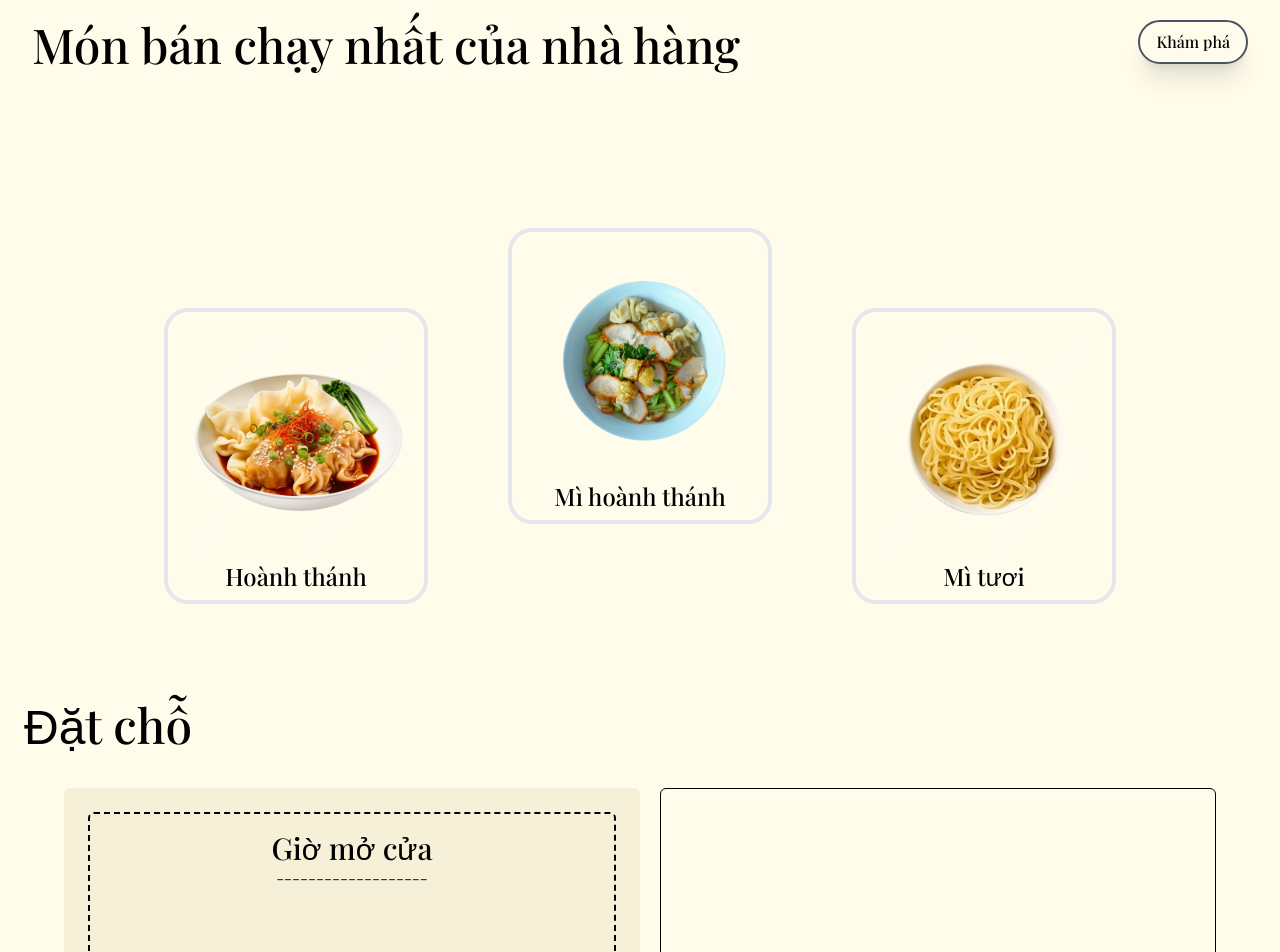
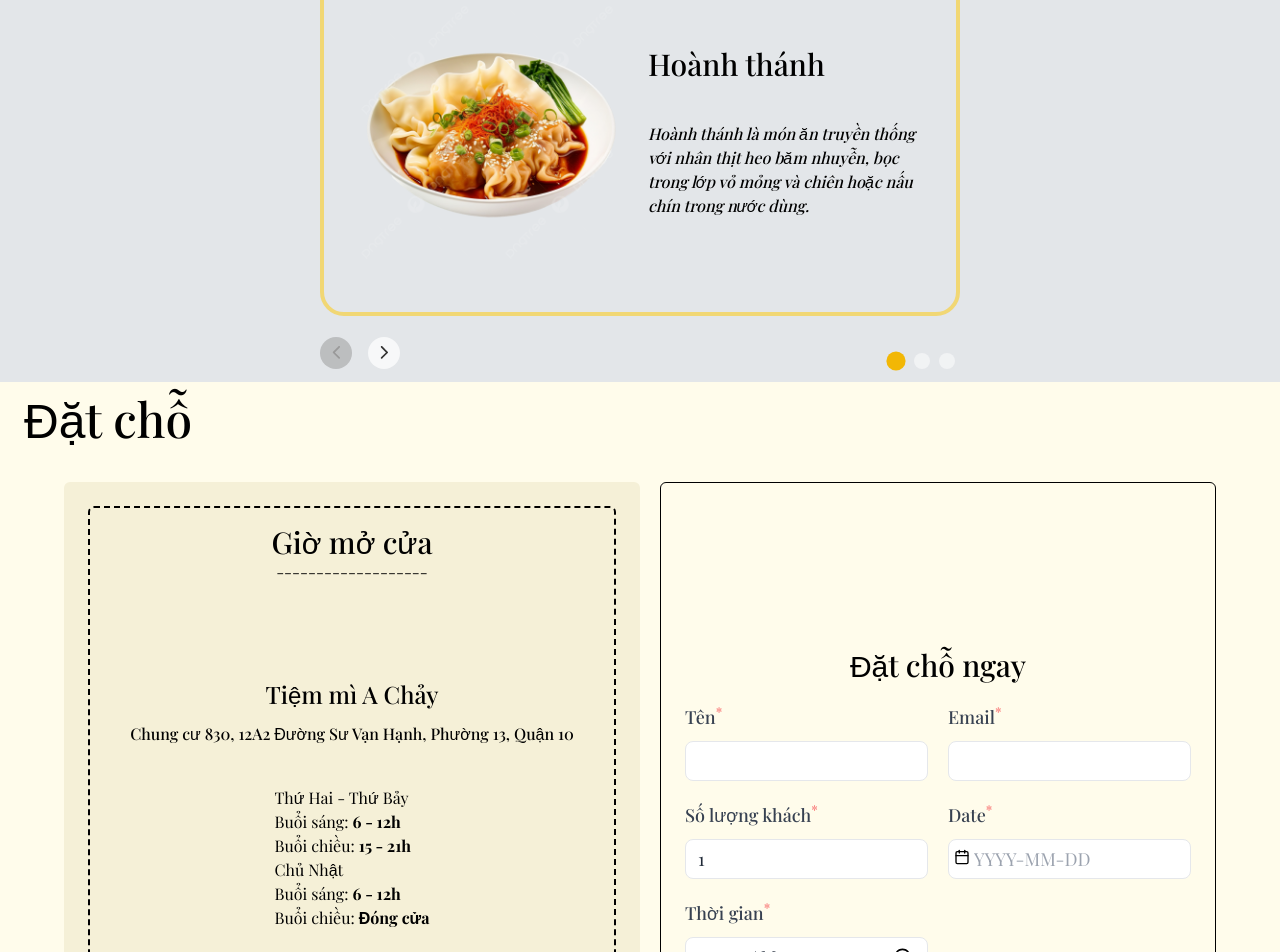
Before and after one commit to GlifeTyson/achay-noodle, a Next.js app: page / in a window 1280 px wide. Shown: the part 860-1812 px from the top of the page. Built offline with nearby package versions, Linux system fonts and the light colour scheme; no server answers; a web font is replaced by a local one.

Commit message:
update datepicker

```diff
--- a/package.json
+++ b/package.json
@@ -22,6 +22,7 @@
     "motion": "^11.18.0",
     "next": "15.1.4",
     "react": "^19.0.0",
+    "react-datepicker": "^8.0.0",
     "react-dom": "^19.0.0",
     "react-hook-form": "^7.54.2",
     "react-i18next": "^15.4.0",
--- a/src/components/Landing/index.tsx
+++ b/src/components/Landing/index.tsx
@@ -6,7 +6,6 @@ import { EmblaOptionsType } from "embla-carousel";
 import { motion, useMotionValueEvent, useScroll } from "motion/react";
 import React from "react";
 import { useTranslation } from "react-i18next";
-// import ImageSlider from "@/components/module/ui/ImageSlider";
 
 const optionsEmblaCarousel: EmblaOptionsType = { loop: true };
 
@@ -87,7 +86,7 @@ const Landing = () => {
               variants={variants}
               initial={"hidden"}
               animate={"visible"}
-              className="text-playfair text-white text-sm md:text-2xl"
+              className="text-playfair text-white text-sm md:text-2xl italic"
             >
               {t("landingDescribe1")}
               {t("landingDescribe2")}
--- a/src/components/Menu/index.tsx
+++ b/src/components/Menu/index.tsx
@@ -1,17 +1,41 @@
 "use client";
 
-import Image from "next/image";
 import { useTranslation } from "react-i18next";
-const content = {
-  title: "Best seller tại quán",
-  imageUrls: [],
-  buttonContent: "Khám phá",
-};
+import EmblaCarousel from "../module/ui/EmblaCarousel/EmblaCarousel";
+const imageUrls = [
+  "/assets/noodles/wonton.png",
+  "/assets/noodles/wonton-pork-noodle.webp",
+  "/assets/noodles/extra-noodle.png",
+];
+const imageTitle = ["Hoành thánh", "Mì hoành thành", "Mì tươi"];
+const imageDescription = [
+  "Hoành thánh là món ăn truyền thống với nhân thịt heo băm nhuyễn, bọc trong lớp vỏ mỏng và chiên hoặc nấu chín trong nước dùng.",
+  "Mì hoành thánh kết hợp giữa sợi mì dai mềm và hoành thánh thơm ngon, được chan với nước dùng đậm đà, thường đi kèm rau cải và hành lá.",
+  "Mì tươi là sợi mì được làm thủ công, không qua quá trình sấy khô, giữ được độ dai và hương vị đặc trưng, thích hợp cho nhiều món ăn khác nhau.",
+];
+
 const Menu = () => {
   const { t } = useTranslation();
   return (
     <section id="menu">
-      <div className="w-full flex flex-col gap-5 md:gap-40 h-fit md:h-[95vh] bg-flour px-6 pt-20 pb-10 md:px-8">
+      <div className="bg-gray-300/60 p-2">
+        <EmblaCarousel
+          // autoPlay
+          wrapWithBorder
+          timePerImage={2000}
+          imageUrls={imageUrls}
+          imageTitles={imageTitle}
+          contentImages={imageDescription}
+          // options={{ loop: true }}
+        />
+      </div>
+    </section>
+  );
+};
+
+export default Menu;
+{
+  /* <div className="w-full flex flex-col gap-5 md:gap-40 h-fit md:h-[95vh] bg-flour px-6 pt-20 pb-10 md:px-8">
         <div className="flex flex-col md:flex-row items-start justify-center gap-5 md:justify-between">
           <h1 id="menu" className="text-playfair text-5xl font-medium">
             {t("menuTitle")}
@@ -67,9 +91,5 @@ const Menu = () => {
             </span>
           </div>
         </div>
-      </div>
-    </section>
-  );
-};
-
-export default Menu;
+      </div> */
+}
--- a/src/components/Reservation/Form.tsx
+++ b/src/components/Reservation/Form.tsx
@@ -15,6 +15,7 @@ import {
   useForm,
 } from "react-hook-form";
 import { useTranslation } from "react-i18next";
+import CustomDatePicker from "../module/ui/DatePicker";
 
 const initValue = {
   user_name: "",
@@ -89,9 +90,9 @@ const Form = () => {
                 label={t("name")}
                 type="text"
                 name="user_name"
-                className="w-full h-7 md:h-9 text-sm md:text-base"
+                className="w-full h-8 md:h-10 text-sm md:text-lg"
                 defaultValue={value}
-                labelClassName="text-sm md:text-base"
+                labelClassName="text-sm md:text-lg"
                 errorMessage={errors.user_name?.message}
                 onChange={onChange}
               />
@@ -109,8 +110,8 @@ const Form = () => {
                 label={t("email")}
                 type="text"
                 name="user_email"
-                labelClassName="text-sm md:text-base"
-                className="w-full h-7 md:h-9 text-sm md:text-base"
+                labelClassName="text-sm md:text-lg"
+                className="w-full h-8 md:h-10 text-sm md:text-lg"
                 errorMessage={errors.user_email?.message}
                 onChange={onChange}
               />
@@ -130,8 +131,8 @@ const Form = () => {
                 name="number_of_guests"
                 min={0}
                 max={20}
-                labelClassName="text-sm md:text-base"
-                className="w-full h-7 md:h-9 text-sm md:text-base"
+                labelClassName="text-sm md:text-lg"
+                className="w-full h-8 md:h-10 text-sm md:text-lg"
                 errorMessage={errors.number_of_guests?.message}
                 onChange={(value) => onChange(Number(value))}
               />
@@ -139,24 +140,25 @@ const Form = () => {
           />
         </div>
         <div className="col-span-1">
-          <div className="flex flex-col gap-2 md:gap-2.5">
           <Controller
             control={control}
             name="date"
             render={({ field: { value, onChange } }) => (
-                <Input
+              <CustomDatePicker
+                isClearable
+                showIcon
                 required
-                  label={t("date")}
-                  type="date"
+                title="Date"
                 name="date"
-                  defaultValue={value}
-                  min={today}
-                  labelClassName="text-sm md:text-base"
-                  className="w-full h-7 md:h-9 text-sm md:text-base"
+                label="Date"
+                wrapperClassname="flex flex-col justify-between size-full"
+                labelClassName="text-sm md:text-lg"
+                placeHolderText="YYYY-MM-DD"
+                className="w-full h-8 md:h-10 text-sm placeholder:text-xs placeholder:md:text-lg md:text-lg border border-gray-200 text-gray-800"
+                onSelect={onChange}
               />
             )}
           />
-          </div>
         </div>
         <div className="col-span-1">
           <div className="flex flex-col gap-2 md:gap-2.5">
@@ -171,8 +173,8 @@ const Form = () => {
                     label={t("time")}
                     type="time"
                     name="time"
-                    labelClassName="text-sm md:text-base"
-                    className="w-full h-7 md:h-9 text-sm md:text-base"
+                    labelClassName="text-sm md:text-lg"
+                    className="w-full h-8 md:h-10 text-sm md:text-lg"
                     onChange={onChange}
                   />
                 </>
@@ -184,7 +186,7 @@ const Form = () => {
           <Button
             variant="outline"
             // disabled={!isDirty}
-            className="w-full h-9 rounded-lg"
+            className="w-full h-10 rounded-lg"
             onClick={handleSubmit(onSubmit)}
           >
             {t("headerTitle3")}
--- a/src/components/Reservation/index.tsx
+++ b/src/components/Reservation/index.tsx
@@ -6,7 +6,7 @@ const Reservation = () => {
   const { t } = useTranslation();
 
   return (
-    <section id="reservation" className="bg-flour px-6">
+    <section id="reservation" className="bg-flour px-6 py-3">
       <h1 id="reservation" className="text-playfair text-5xl font-medium">
         {t("headerTitle3")}
       </h1>
--- /dev/null
+++ b/src/components/module/ui/DatePicker/index.tsx
@@ -0,0 +1,78 @@
+import Label from "@/components/module/Label";
+import { classNames } from "@/utils/common";
+import { subDays } from "date-fns/subDays";
+import { Calendar } from "lucide-react";
+
+import DatePicker from "react-datepicker";
+import "react-datepicker/dist/react-datepicker.css";
+
+type TDatePicker = {
+  className?: string;
+  name?: string;
+  onSelect: (date: Date) => void;
+  title?: string;
+  dateFormat?: string | string[];
+  isClearable?: boolean;
+  placeHolderText?: string;
+  showIcon?: boolean;
+  label?: string;
+  required?: boolean;
+  labelClassName?: string;
+  wrapperClassname?: string;
+};
+const CustomDatePicker = (props: TDatePicker) => {
+  const {
+    className = "",
+    name = "",
+    onSelect,
+    title,
+    dateFormat,
+    isClearable,
+    placeHolderText,
+    showIcon = true,
+    required = false,
+    label,
+    labelClassName = "",
+    wrapperClassname = "",
+  } = props;
+  // const [startDate, setStartDate] = useState(new Date());
+  return (
+    <div
+      className={classNames({
+        [wrapperClassname]: true,
+      })}
+    >
+      {label && (
+        <Label
+          label={label}
+          required={required}
+          className={classNames({ [labelClassName]: true })}
+        />
+      )}
+      <DatePicker
+        title={title}
+        name={name}
+        isClearable={isClearable}
+        dateFormat={dateFormat}
+        showIcon={showIcon}
+        icon={<Calendar className="size-6 top-0" />}
+        placeholderText={placeHolderText}
+        calendarIconClassName="!p-0 top-2.5 left-1.5"
+        className={classNames({
+          "w-full rounded-lg": true,
+          [className]: true,
+        })}
+        minDate={subDays(new Date(), 0)}
+        // selected={startDate}
+        // onChange={(date) => {
+        //   if (date) setStartDate(date);
+        // }}
+        onSelect={(date: Date | null) => {
+          if (date) onSelect(date);
+        }}
+      />
+    </div>
+  );
+};
+
+export default CustomDatePicker;
--- a/src/components/module/ui/EmblaCarousel/EmblaCarousel.tsx
+++ b/src/components/module/ui/EmblaCarousel/EmblaCarousel.tsx
@@ -27,15 +27,23 @@ type PropType = {
   autoPlay?: boolean;
   timePerImage?: number;
   vertical?: boolean;
+  size?: "small" | "default";
+  imageTitles?: string[];
+  contentImages?: string[];
+  wrapWithBorder?: boolean;
 };
 
 const EmblaCarousel: React.FC<PropType> = (props) => {
   const {
     options,
     imageUrls,
+    imageTitles,
+    contentImages,
     autoPlay = false,
     vertical = false,
+    wrapWithBorder = false,
     timePerImage = 2000,
+    size = "default",
   } = props;
 
   const plugins: AutoplayType[] = [];
@@ -127,6 +135,7 @@ const EmblaCarousel: React.FC<PropType> = (props) => {
       className={classNames({
         embla: true,
         "w-full h-full flex flex-col justify-center": true,
+        "w-[80vw]": size === "small",
       })}
     >
       <div ref={emblaRef} className="embla__viewport">
@@ -138,8 +147,20 @@ const EmblaCarousel: React.FC<PropType> = (props) => {
           })}
         >
           {imageUrls.map((imageUrl, index) => (
-            <div key={index} className="embla__slide">
-              <div className="relative w-full h-[25vh] md:h-[40vh]">
+            <div
+              key={index}
+              className={classNames({
+                "embla__slide flex flex-row items-center md:gap-4": true,
+                "p-5": !!imageTitles?.[index] && !!contentImages?.[index],
+                "border-4 border-primary/50 rounded-3xl": !!wrapWithBorder,
+              })}
+            >
+              <div
+                className={classNames({
+                  "relative w-full h-[25vh] md:h-[40vh]": true,
+                  "w-1/2": !!imageTitles?.[index] && !!contentImages?.[index],
+                })}
+              >
                 <Image
                   fill
                   loading="lazy"
@@ -149,6 +170,12 @@ const EmblaCarousel: React.FC<PropType> = (props) => {
                   sizes="(max-width: 768px) 100vw, (max-width: 1200px) 50vw, 33vw"
                 />
               </div>
+              {imageTitles?.[index] && contentImages?.[index] && (
+                <div className="flex flex-col justify-center gap-3 md:gap-10 text-playfair text-left font-medium w-1/2 h-full">
+                  <div className="text-3xl">{imageTitles[index]}</div>
+                  <div className="italic">{contentImages?.[index]}</div>
+                </div>
+              )}
             </div>
           ))}
         </div>
--- a/src/components/module/ui/EmblaCarousel/embla.css
+++ b/src/components/module/ui/EmblaCarousel/embla.css
@@ -3,7 +3,6 @@
   margin: auto;
   --slide-height: 19rem;
   --slide-spacing: 1rem;
-  --slide-size: 100%;
 }
 
 .embla__viewport {
@@ -13,21 +12,19 @@
 .embla__container {
   display: flex;
   touch-action: pan-y pinch-zoom;
-  margin-left: calc(var(--slide-spacing) * -1);
 }
 
 .embla__slide {
   transform: translate3d(0, 0, 0);
   /* before flex: 0 0 100%;  */
-  flex: 0 0 var(--slide-size);
+  flex: 0 0 100%;
   min-width: 0;
-  padding-left: var(--slide-spacing);
 }
 
 .embla__slide__img {
   border-radius: 1.8rem;
   display: block;
-  height: var(--slide-height);
+  height: 304px;
   width: 100%;
   object-fit: cover;
 }
@@ -36,7 +33,7 @@
   display: flex;
   align-items: center;
   justify-content: space-between;
-  /* margin-top: 1rem; */
+  margin-top: 1rem;
   gap: 1.2rem;
   width: auto;
 }
--- a/src/services/i18n/locales/en.json
+++ b/src/services/i18n/locales/en.json
@@ -33,5 +33,8 @@
   "email": "Email",
   "number_of_guest": "Number of guest",
   "date": "Date",
-  "time": "Time"
+  "time": "Time",
+  "wonton": "Wonton is a traditional dish with minced pork filling, wrapped in a thin dough skin, and either fried or cooked in broth.",
+  "wontonNoodle": "Wonton noodle soup combines chewy noodles with delicious wontons, served in a flavorful broth, often accompanied by leafy greens and scallions.",
+  "noodle": "Fresh noodles are handmade without drying, retaining their chewiness and distinct flavor, making them suitable for various dishes."
 }
--- a/src/services/i18n/locales/vi.json
+++ b/src/services/i18n/locales/vi.json
@@ -33,5 +33,8 @@
   "email": "Email",
   "number_of_guest": "Số lượng khách",
   "date": "Ngày",
-  "time": "Thời gian"
+  "time": "Thời gian",
+  "wonton": "Hoành thánh là món ăn truyền thống với nhân thịt heo băm nhuyễn, bọc trong lớp vỏ mỏng và chiên hoặc nấu chín trong nước dùng.",
+  "wontonNoodel": "Mì hoành thánh kết hợp giữa sợi mì dai mềm và hoành thánh thơm ngon, được chan với nước dùng đậm đà, thường đi kèm rau cải và hành lá.",
+  "noodle": "Mì tươi là sợi mì được làm thủ công, không qua quá trình sấy khô, giữ được độ dai và hương vị đặc trưng, thích hợp cho nhiều món ăn khác nhau."
 }
```
Lines whose indentation alone changed are shown as unchanged.
